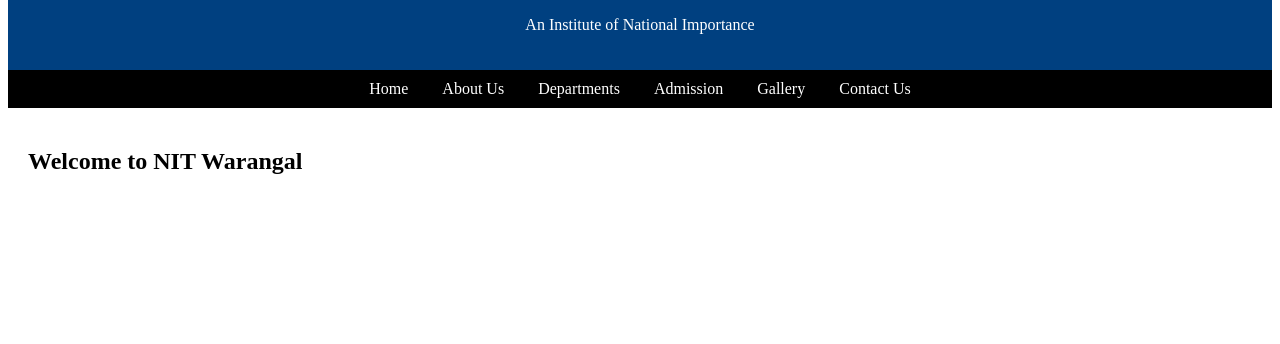
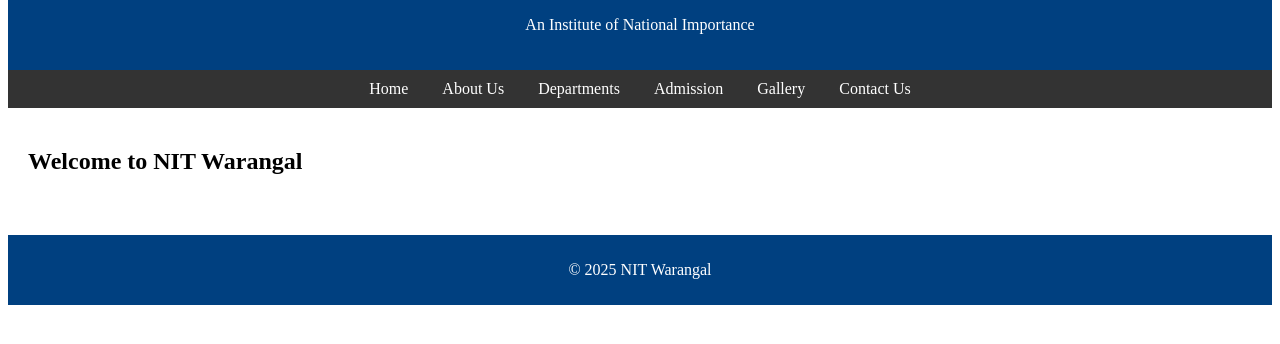
Before and after one commit to Roshni-Gagrai/WEB-PROGRAMMING, a plain HTML site: page index.html in a window 1280 px wide. Shown: the part 396-740 px from the top of the page. Drawn offline with Linux system fonts and the light colour scheme.

Commit message:
Update index.html

```diff
--- a/index.html
+++ b/index.html
@@ -5,10 +5,11 @@
     <title>University Home</title>
     <style>
         header { background: #004080; color: white; padding: 20px; text-align: center; }
-        nav { background: black; padding: 10px; text-align: center; }
+        nav { background: #333; padding: 10px; text-align: center; }
         nav a { color: white; margin: 0 15px; text-decoration: none; }
         nav a:hover { text-decoration: underline; }
         section { padding: 20px; }
+		footer { background: #004080; color: white; text-align: center; padding: 10px; margin-top: 20px; }
     </style>
 </head>
 <body>
@@ -28,5 +29,8 @@
     <section>
         <h2>Welcome to NIT Warangal</h2>
     </section>
+	<footer>
+        <p>&copy; 2025 NIT Warangal</p>
+    </footer>
 </body>
 </html>
```
